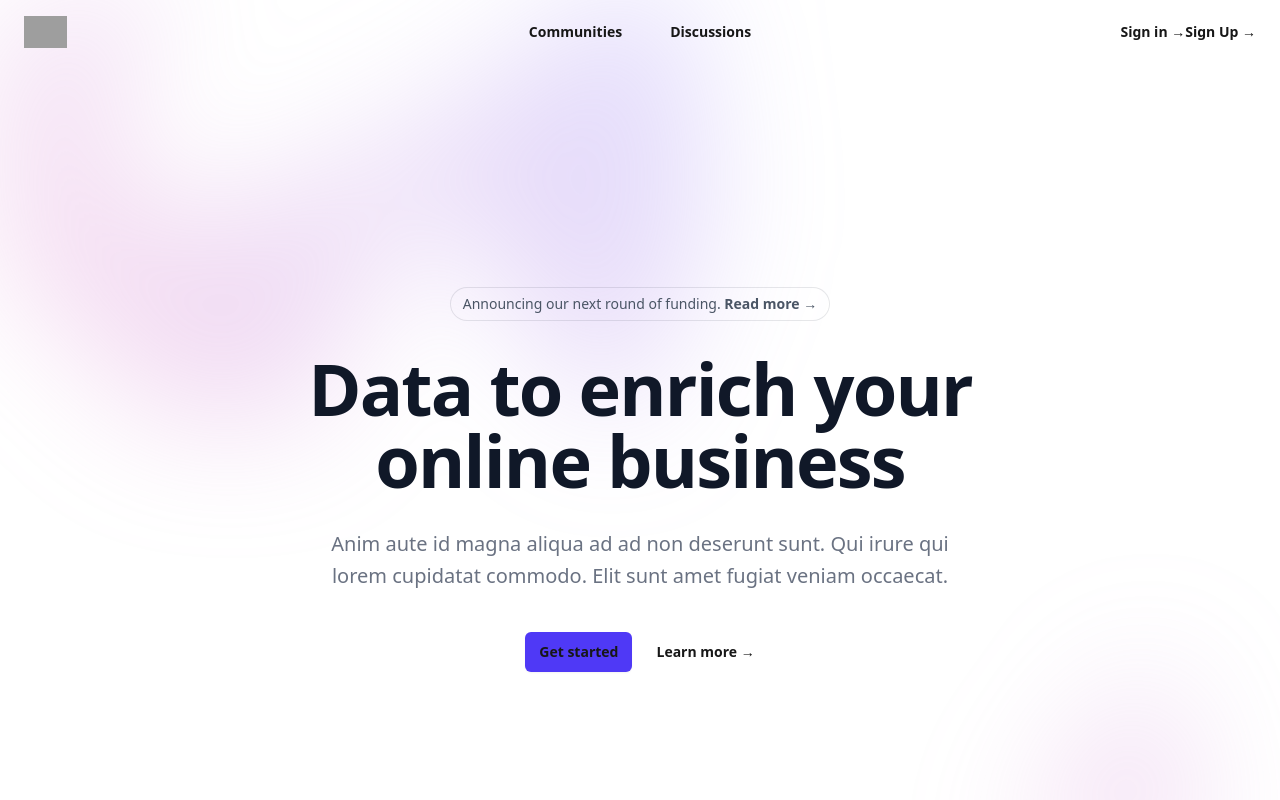
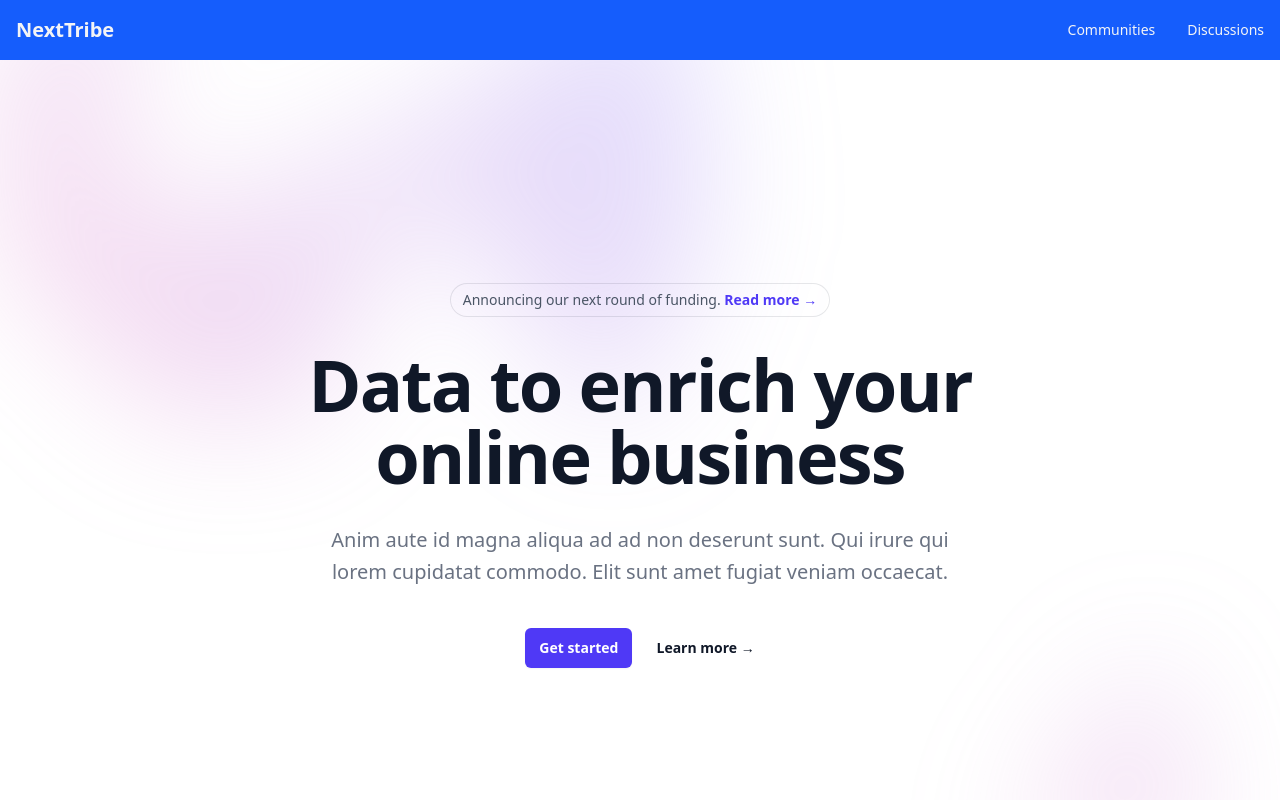
Before and after one commit to kashyapkrlucky/nextribe, a Next.js app: page / in a window 1280 px wide. Built offline with nearby package versions, Linux system fonts and the light colour scheme; grey boxes are pictures that could not be loaded.

Commit message:
ui changed for community layout

```diff
--- a/app/community/layout.tsx
+++ b/app/community/layout.tsx
@@ -1,16 +1,57 @@
-import React from 'react'
+import {
+  FilterIcon,
+  PlusIcon,
+  ShieldCheckIcon,
+} from "lucide-react";
+import React from "react";
 
 function CommunityLayout({ children }: { children: React.ReactNode }) {
+  const user = {
+    fullName: "John Doe",
+  };
   return (
-      <>
-        <header>
-          <h1>Communities</h1>
-        </header>
-        {/* Layout UI */}
-        {/* Place children where you want to render a page or nested layout */}
-        <main>{children}</main>
-      </>
-  )
+    <main className={`w-full p-4 h-full`}>
+      <div className="w-full flex flex-col lg:flex-row gap-4">
+        <aside className="flex flex-col lg:w-1/5 gap-4">
+          <div className={`flex flex-col gap-1 rounded-xl`}>
+            <div
+              className={`flex flex-col items-center gap-2 p-4 rounded-t-xl bg-blue-100`}
+            >
+              {/* <Avatar user={user} classes={"w-20 h-20 bg-white shadow-md border-2"} /> */}
+              <p className={`text-lg`}>{user?.fullName}</p>
+            </div>
+            <div className="flex flex-col gap-4 p-3">
+              <div className={`flex flex-row gap-2 items-center`}>
+                <ShieldCheckIcon className="w-6 h-6" />
+                <p className="text-sm">My Community (0)</p>
+              </div>
+            </div>
+          </div>
+        </aside>
+        <section className="flex flex-col lg:w-3/5 gap-4">
+          <div className="flex flex-row justify-between gap-4 items-center">
+            <h2 className={`text-xl font-semibold`}>All Communities</h2>
+            <div className="flex flex-row items-center gap-4">
+              <button
+                className={`flex flex-row items-center gap-2 rounded-lg px-4 py-2`}
+              >
+                <PlusIcon className="w-4 h-4 text-white" />
+                <span>Create</span>
+              </button>
+              <button className="bg-white rounded-lg border px-2 py-1">
+                <FilterIcon className="w-8 h-8 text-slate-600" />
+              </button>
+            </div>
+          </div>
+          {/* <CommunityList /> */}
+          {children}
+        </section>
+        <aside className="flex flex-col lg:w-1/5 gap-4">
+          {/* <FeaturedCommunities  /> */}
+        </aside>
+      </div>
+    </main>
+  );
 }
 
-export default CommunityLayout
+export default CommunityLayout;
--- a/app/globals.css
+++ b/app/globals.css
@@ -19,17 +19,11 @@ body {
   overflow-x: hidden;
 }
 
-body {
-  color: var(--foreground);
-  background: var(--background);
-}
-
 * {
   box-sizing: border-box;
 }
 
 a {
-  color: inherit;
   text-decoration: none;
 }
 
--- a/app/layout.tsx
+++ b/app/layout.tsx
@@ -2,7 +2,6 @@ import type { Metadata } from "next";
 import localFont from "next/font/local";
 import "./globals.css";
 import Link from "next/link";
-import Image from "next/image";
 
 const geistSans = localFont({
   src: "./fonts/GeistVF.woff",
@@ -28,49 +27,47 @@ export default function RootLayout({
 }: Readonly<{
   children: React.ReactNode;
 }>) {
+  const user = {
+    fullName: "John Doe",
+  };
   return (
     <html lang="en">
-      <body className={`flex flex-col ${geistSans.variable} ${geistMono.variable}`}>
-        <nav
-          aria-label="Global"
-          className="flex items-center justify-between p-6 h-16"
+      <body
+        className={`flex flex-col ${geistSans.variable} ${geistMono.variable}`}
       >
-          <div className="flex lg:flex-1">
-            <Link href="/" className="-m-1.5 p-1.5">
-              <span className="sr-only">Your Company</span>
-              <Image width={8} height={8}
-                alt=""
-                src="https://tailwindcss.com/plus-assets/img/logos/mark.svg?color=indigo&shade=600"
-                className="h-8 w-auto"
-              />
+        <header className="bg-blue-600">
+          <div className="w-full flex flex-row justify-between px-4">
+            <div className="lg:w-1/2 flex flex-col lg:flex-row gap-8 items-center py-4">
+              <Link className="font-bold text-xl text-gray-100" href={"/"}>
+                NextTribe
               </Link>
             </div>
-          <div className="hidden lg:flex lg:gap-x-12">
+            <div className="lg:w-1/2 flex flex-row p-4 lg:p-0 gap-8 items-center justify-center lg:justify-end">
+              {user ? (
+                <>
                   {navigation.map((item) => (
                     <Link
                       key={item.name}
                       href={item.href}
-                className="text-sm/6 font-semibold text-gray-900"
+                      className="text-sm/6 font-medium text-gray-100"
                     >
                       {item.name}
                     </Link>
                   ))}
+                </>
+              ) : (
+                <>
+                  <Link href="/sign-in" className={"text-gray-300"}>
+                    Sign In
+                  </Link>
+                  <Link href="/sign-up" className={"text-gray-300"}>
+                    Join Now
+                  </Link>
+                </>
+              )}
             </div>
-          <div className="hidden lg:flex lg:flex-1 lg:justify-end">
-            <Link
-              href="/sign-in"
-              className="text-sm/6 font-semibold text-gray-900"
-            >
-              Sign in <span aria-hidden="true">&rarr;</span>
-            </Link>
-            <Link
-              href="/sign-up"
-              className="text-sm/6 font-semibold text-gray-900"
-            >
-              Sign Up <span aria-hidden="true">&rarr;</span>
-            </Link>
           </div>
-        </nav>
+        </header>
         {children}
       </body>
     </html>
--- a/package.json
+++ b/package.json
@@ -9,6 +9,7 @@
     "lint": "eslint"
   },
   "dependencies": {
+    "lucide-react": "^0.553.0",
     "next": "16.0.3",
     "react": "19.2.0",
     "react-dom": "19.2.0"
```
Also changed, not shown: 1 other file (tests, documents, lock files or other folders). Lines whose indentation alone changed are shown as unchanged.
